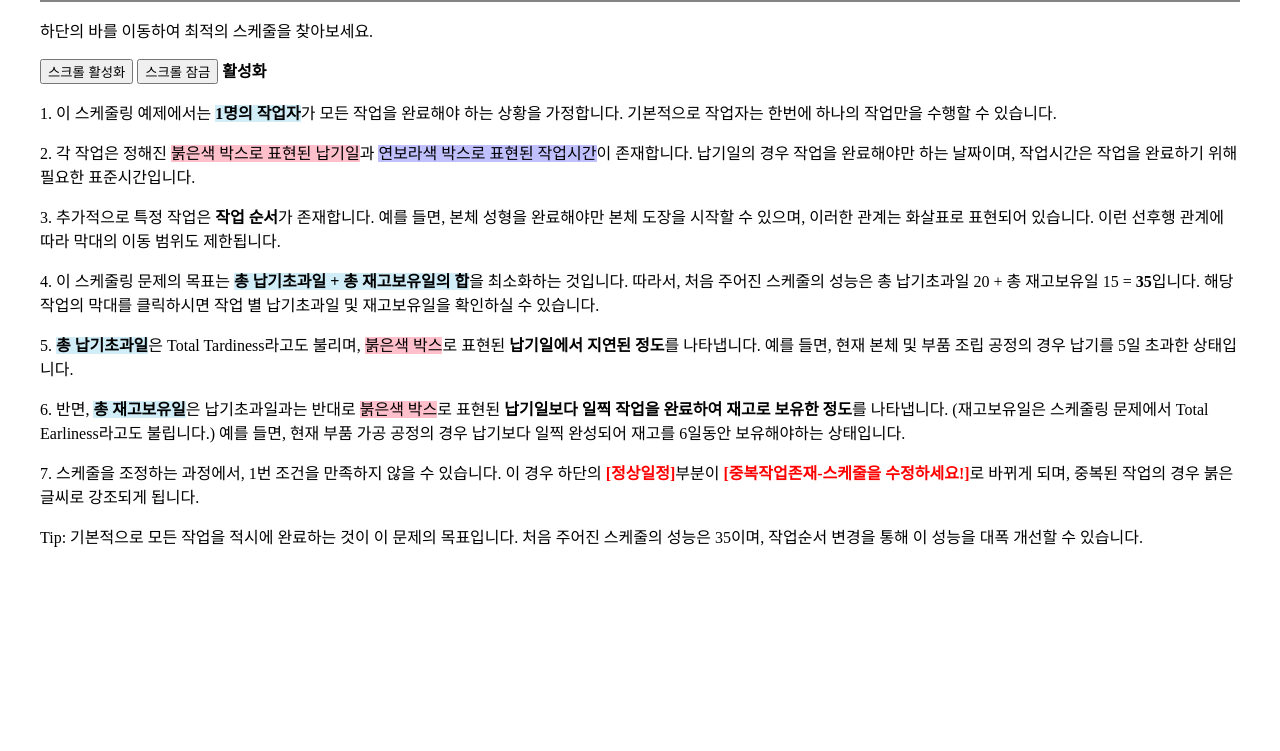
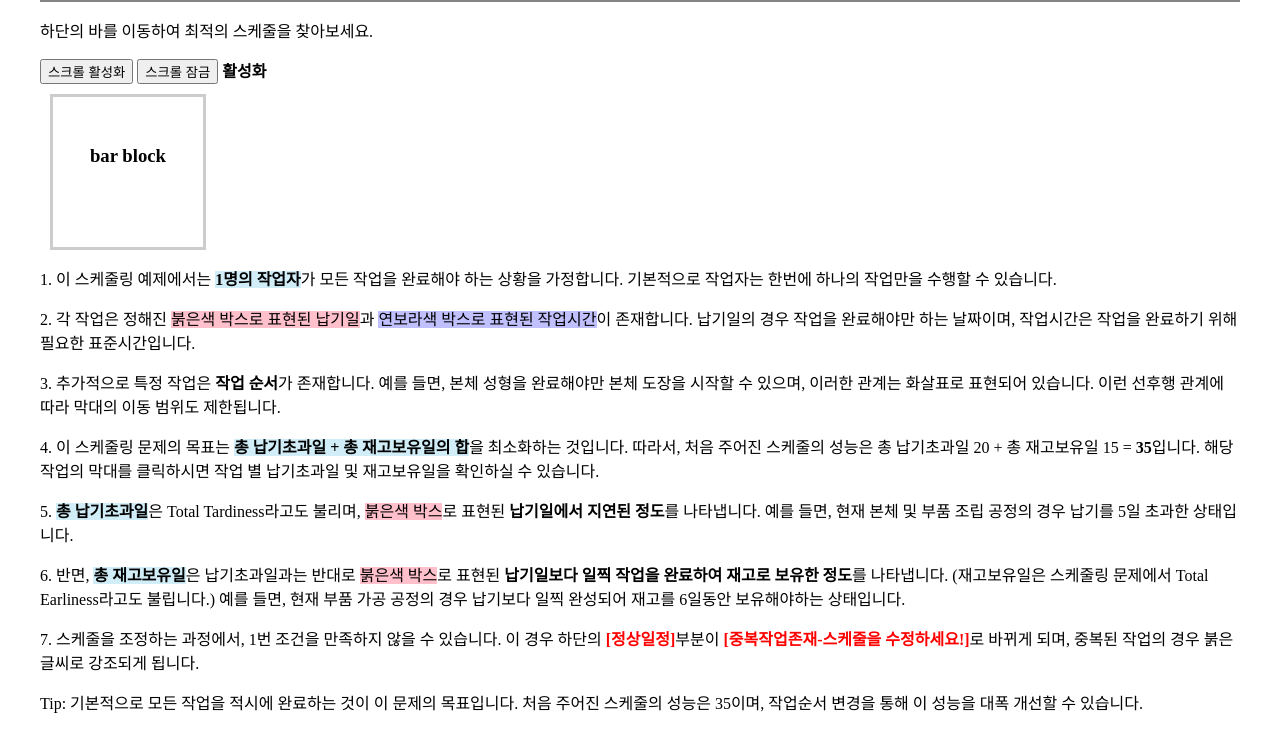
Before and after one commit to codusl100/gantt_scheduling, a website with bundled scripts: page MAPS_Web/index.html in a window 1280 px wide. Shown: the part 127-878 px from the top of the page. Before the commit the page ends 800 px from the top, so only its background shows below. Built offline with nearby package versions, Linux system fonts and the light colour scheme; a web font is replaced by a local one.

Commit message:
feat: add box & modify pickup block

```diff
--- a/MAPS_Web/index.html
+++ b/MAPS_Web/index.html
@@ -56,6 +56,11 @@
 				<strong id="status" class="enabled">활성화</strong>
 			</div>
 			<div class="gantt-target"></div>
+			<div class="bar-block">
+				<h3>bar block</h3>
+				<ul class = "bar">
+				</ul>
+			</div>
 		</div>
 		<a name="description"> </a>
 		<p>1. 이 스케줄링 예제에서는 <span style="background-color: rgb(209, 237, 248);"><b>1명의 작업자</b></span>가 모든 작업을 완료해야 하는 상황을 가정합니다. 기본적으로 작업자는 한번에 하나의 작업만을 수행할 수 있습니다.</p>
@@ -164,7 +169,8 @@
 			language: 'kr',
 			start_date: '2022-01-01'
 		});
-
+		// this.fullheight = document.getElementById('container').offsetHeight;
+        // console.log(this.fullheight);
 		console.log(gantt_chart);
 	</script>
 </body>
```
Also changed, not shown: MAPS_Web/dist/frappe-gantt.css, MAPS_Web/dist/frappe-gantt.js.
